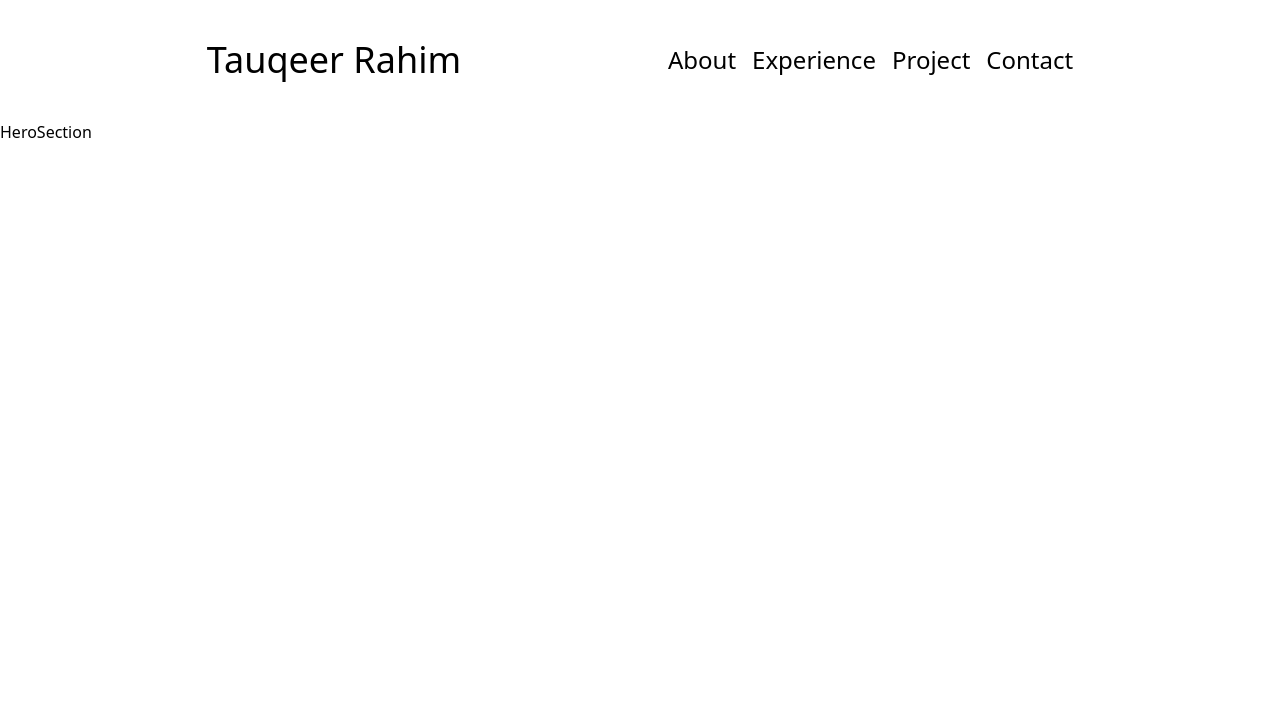
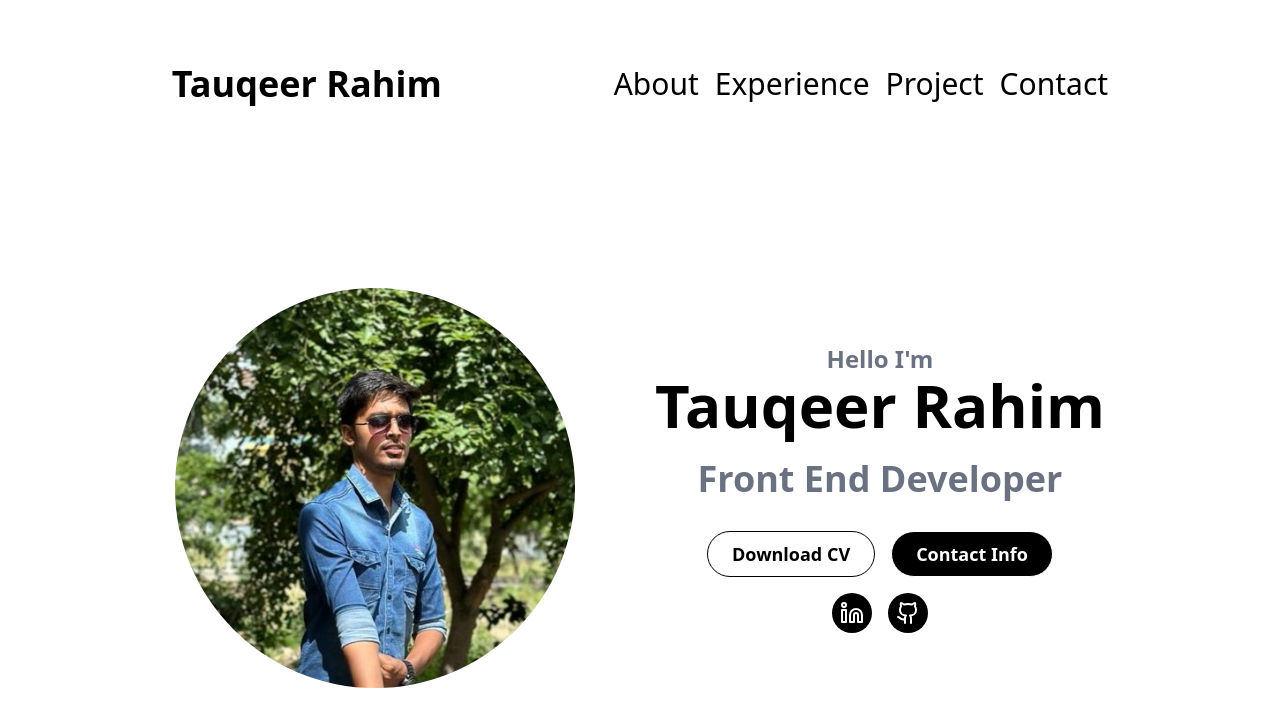
Before and after one commit to tauqeer-rahim03/FUTURE_FS_01, a React (Vite) app: page / in a window 1280 px wide. Shown: the top 726 px of the page. Built offline with nearby package versions, Linux system fonts and the light colour scheme.

Commit message:
Add HeroSection component and integrate it into the App component

```diff
--- a/src/components/HeroSection.jsx
+++ b/src/components/HeroSection.jsx
@@ -1,7 +1,59 @@
+import { Github, Linkedin } from "lucide-react";
 import React from "react";
 
 const HeroSection = () => {
-    return <div>HeroSection</div>;
+    return (
+        <div
+            id="hero-section"
+            className="mx-auto h-screen"
+            style={{ height: "80vh" }}
+        >
+            <div className="flex flex-col justify-center items-center gap-20 h-full lg:flex-row">
+                <div>
+                    <img
+                        className="rounded-full w-80 lg:w-100"
+                        src="/profile-image.jpg"
+                        alt="Profile"
+                    />
+                </div>
+                <div className="align-middle text-center w-fit">
+                    <p className="font-semibold text-gray-500 text-2xl">
+                        Hello I'm
+                    </p>
+                    <h1 className="text-6xl font-semibold mb-6">
+                        Tauqeer Rahim
+                    </h1>
+                    <h2 className="text-4xl text-gray-500 font-semibold text-nowrap mb-4">
+                        Front End Developer
+                    </h2>
+                    <div className="flex flex-row justify-center items-center gap-4 ">
+                        <button className="border-1 rounded-full px-6 py-2 mt-4 text-lg font-semibold hover:bg-black hover:text-white transition duration-200 cursor-pointer">
+                            Download CV
+                        </button>
+                        <button className="border-1 rounded-full px-6 py-2 mt-4 text-lg text-white font-semibold bg-black cursor-pointer">
+                            Contact Info
+                        </button>
+                    </div>
+                    <div className="flex flex-row justify-center items-center gap-4 mt-4 text-2xl">
+                        <a
+                            href="https://www.linkedin.com/in/tauqeer-rahim"
+                            target="_blank"
+                            className=" bg-black text-white rounded-full p-2"
+                        >
+                            <Linkedin />
+                        </a>
+                        <a
+                            href="https://github.com/tauqeer-rahim03"
+                            target="_blank"
+                            className=" bg-black text-white rounded-full p-2"
+                        >
+                            <Github />
+                        </a>
+                    </div>
+                </div>
+            </div>
+        </div>
+    );
 };
 
 export default HeroSection;
--- a/src/components/Navbar.jsx
+++ b/src/components/Navbar.jsx
@@ -2,9 +2,11 @@ import React from "react";
 
 const Navbar = () => {
     return (
-        <div className="py-10 flex justify-evenly items-center">
-            <div className="text-4xl">Tauqeer Rahim</div>
-            <div className="flex items-center content-stretch gap-4 text-2xl">
+        <div className="py-16 flex justify-evenly items-center">
+            <div className="text-4xl font-semibold text-nowrap">
+                Tauqeer Rahim
+            </div>
+            <div className="flex items-center content-stretch gap-4 text-3xl">
                 <a href="#about">About</a>
                 <a href="#experience">Experience</a>
                 <a href="#project">Project</a>
```
Also changed, not shown: public/profile-image.jpg (added).
